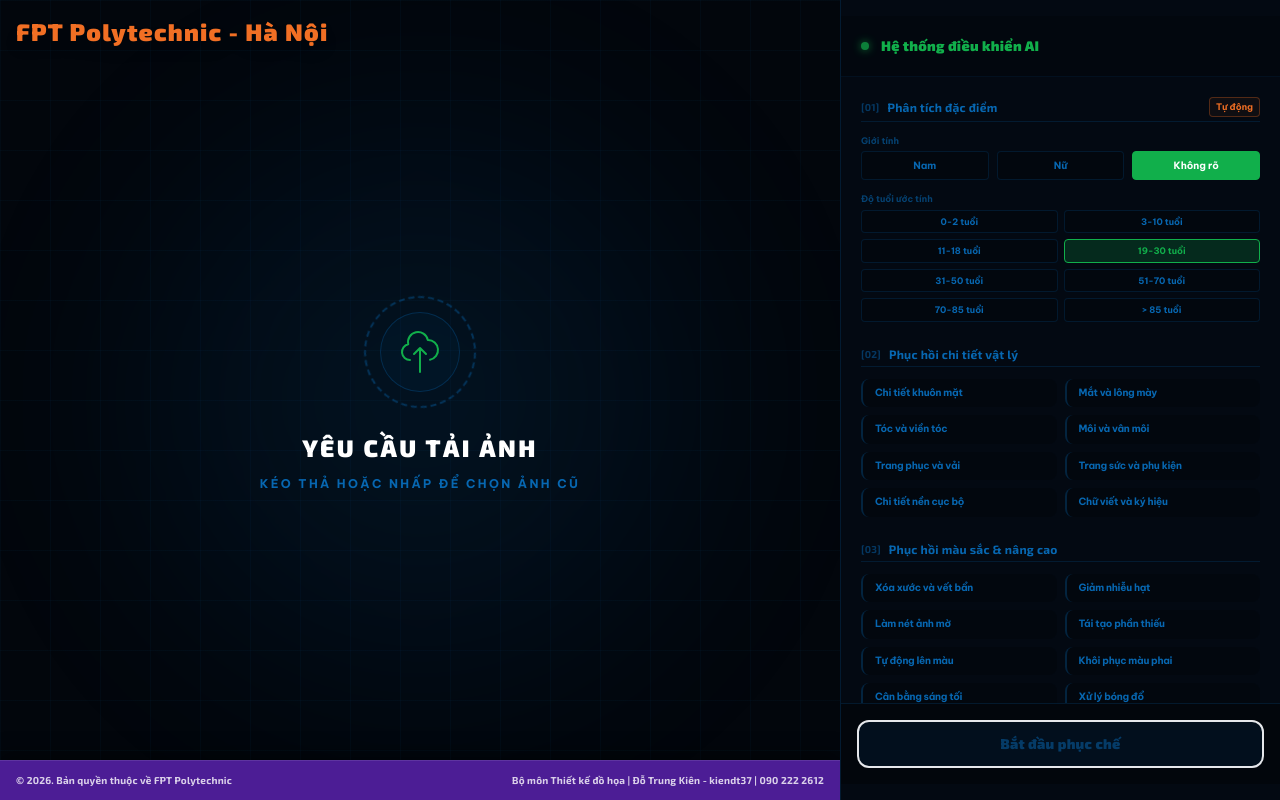
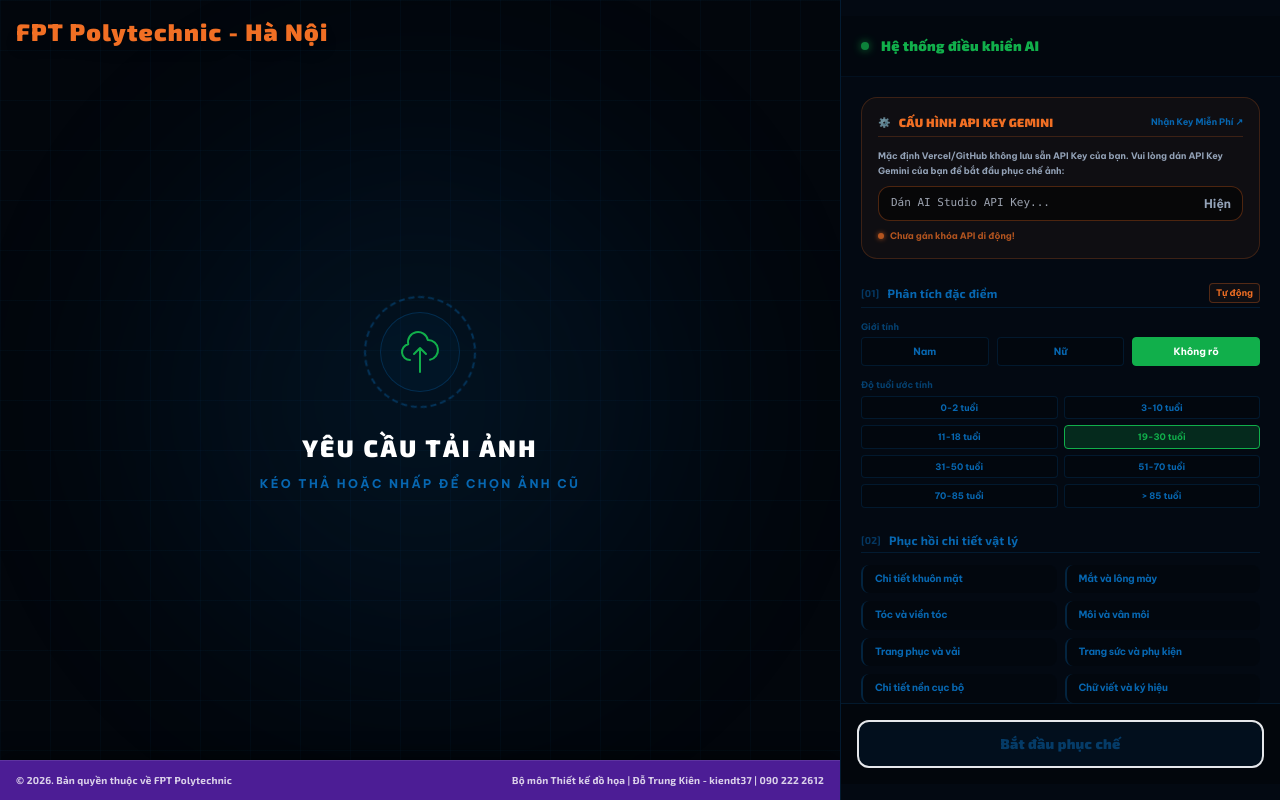
Before and after one commit to kieartist-collab/FPT-Polytechnic---Ph-c-ch-nh, a React (Vite) app: page / in a window 1280 px wide. Built offline with nearby package versions, Linux system fonts and the light colour scheme.

Commit message:
feat: add Gemini API key configuration
Allow users to manage and persist their Gemini API key via local storage, ensuring authenticated requests for AI processing.

```diff
--- a/App.tsx
+++ b/App.tsx
@@ -139,7 +139,17 @@ const App: React.FC = () => {
   const [loadingText, setLoadingText] = useState(LOADING_MESSAGES[0].text);
   const progressInterval = useRef<any>(null);
 
+  const [apiKey, setApiKey] = useState<string>(() => localStorage.getItem('gemini_api_key') || '');
+  const [showKeyInput, setShowKeyInput] = useState(false);
 
+  const handleApiKeyChange = (val: string) => {
+    const trimmed = val.trim();
+    setApiKey(trimmed);
+    localStorage.setItem('gemini_api_key', trimmed);
+    if (trimmed) {
+      setError(null);
+    }
+  };
 
   const [isDragging, setIsDragging] = useState(false);
 
@@ -162,13 +172,22 @@ const App: React.FC = () => {
     return () => window.removeEventListener('mousemove', handleMouseMove);
   }, []);
 
+  useEffect(() => {
+    if (!apiKey && !(process.env.API_KEY || '').trim()) {
+      setError("LỖI HỆ THỐNG: API key is missing. Vui lòng dán Gemini API Key mới vào mục cấu hình ở thanh bên phải để tiếp tục.");
+    } else {
+      setError(null);
+    }
+  }, [apiKey]);
+
   const analyzeImage = async (imageSrc: string, currentTags: string[] = []) => {
     setIsLoadingSuggesting(true);
     setSuggestedPrompts(null);
     try {
       const result = await analyzeAndSuggestPrompts(
         imageSrc,
-        currentTags
+        currentTags,
+        apiKey
       );
 
       setGender(result.gender);
@@ -267,7 +286,7 @@ const App: React.FC = () => {
 
         try {
           // Analyze style via Gemini
-          const analysis = await analyzeStyleReference(result);
+          const analysis = await analyzeStyleReference(result, apiKey);
           setPositivePrompt(prev => {
              // Append or Replace? User said "system will auto fill". Let's replace for clarity, or append with newline.
              // Strategy: Replace to respect the "Reference Style" intention fully.
@@ -340,7 +359,7 @@ const App: React.FC = () => {
         negativePrompt,
         selectedTags,
         { gender, age },
-        undefined,
+        apiKey,
         state.mask
       );
       stopProgressSimulation();
@@ -651,6 +670,58 @@ const App: React.FC = () => {
       <aside className="w-[440px] h-full bg-[#030912] border-l border-[#0767B1]/20 flex flex-col relative z-40 pt-4 pb-4">
         <div className="p-5 border-b border-[#0767B1]/10 bg-black/20 flex flex-col"> <h2 className="text-sm font-heading font-black text-[#11AF4B] flex items-center gap-3"> <div className="w-2 h-2 bg-[#11AF4B] rounded-full animate-pulse shadow-[0_0_8px_#11AF4B]"></div> Hệ thống điều khiển AI </h2> </div>
         <div className="flex-1 overflow-y-auto p-5 no-scrollbar space-y-6">
+          {/* CẤU HÌNH API KEY (Dành cho Vercel/GitHub Pages) */}
+          <section className="bg-[#F16F24]/5 border border-[#F16F24]/20 rounded-2xl p-4 space-y-3">
+            <div className="flex justify-between items-center border-b border-[#F16F24]/20 pb-1.5">
+              <h3 className="text-xs font-heading font-black text-[#F16F24] flex items-center gap-2">
+                <span className="text-[10px] opacity-75">⚙️</span> CẤU HÌNH API KEY GEMINI
+              </h3>
+              <a
+                href="https://aistudio.google.com/"
+                target="_blank"
+                rel="noreferrer"
+                className="text-[9px] font-bold text-[#0767B1] hover:underline"
+              >
+                Nhận Key Miễn Phí ↗
+              </a>
+            </div>
+
+            <div className="space-y-2">
+              <p className="text-[9px] text-slate-400 leading-relaxed font-bold">
+                Mặc định Vercel/GitHub không lưu sẵn API Key của bạn. Vui lòng dán API Key Gemini của bạn để bắt đầu phục chế ảnh:
+              </p>
+
+              <div className="relative flex items-center">
+                <input
+                  type={showKeyInput ? "text" : "password"}
+                  value={apiKey}
+                  onChange={(e) => handleApiKeyChange(e.target.value)}
+                  placeholder="Dán AI Studio API Key..."
+                  className="w-full pl-3 pr-10 py-2 bg-black/50 border border-[#F16F24]/30 rounded-xl focus:border-[#F16F24] outline-none text-[11px] text-[#F16F24] font-mono select-all"
+                />
+                <button
+                  type="button"
+                  onClick={() => setShowKeyInput(!showKeyInput)}
+                  className="absolute right-3 text-slate-400 hover:text-white text-xs font-bold"
+                >
+                  {showKeyInput ? "Ẩn" : "Hiện"}
+                </button>
+              </div>
+
+              {apiKey ? (
+                <div className="flex items-center gap-1.5 text-[9px] text-[#11AF4B] font-bold">
+                  <span className="w-1.5 h-1.5 bg-[#11AF4B] rounded-full shadow-[0_0_5px_#11AF4B]"></span>
+                  Đang sử dụng API Key lưu trữ cục bộ
+                </div>
+              ) : (
+                <div className="flex items-center gap-1.5 text-[9px] text-[#F16F24] font-bold animate-pulse">
+                  <span className="w-1.5 h-1.5 bg-[#F16F24] rounded-full shadow-[0_0_5px_#F16F24]"></span>
+                  Chưa gán khóa API di động!
+                </div>
+              )}
+            </div>
+          </section>
+
           {/* PHẦN 1: PHÂN TÍCH ĐẶC ĐIỂM (Tự động + User Edit) */}
           {renderAnalysisSection()}
 
```
